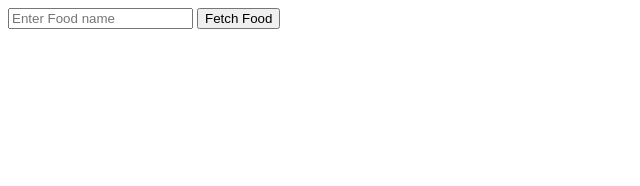
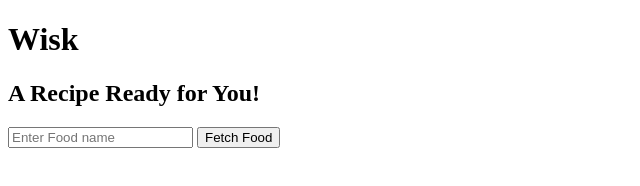
Before and after one commit to DoubleClik/cutiehack2024, a plain HTML site: page index.html in a window 1280 px wide. Shown: the whole page, without its empty margins (0-640 px from the left). Drawn offline with Linux system fonts and the light colour scheme.

Commit message:
Images folder

```diff
--- a/index.html
+++ b/index.html
@@ -3,11 +3,12 @@
 <head>
     <meta charset="UTF-8">
     <meta name="viewport" content="width=device-width, initial-scale=1.0">
-    <title>Document</title>
+    <title>Wisk</title>
     <link rel="stylesheet" href="styles.css">
 </head>
 <body>
-
+    <h1>Wisk</h1>
+    <h2>A Recipe Ready for You!</h2>
     <input type="text" id="foodName" placeholder="Enter Food name">
     <button onclick="fetchImage()">Fetch Food</button><br>
 
```
Also changed, not shown: img/WiskLogo.png (added).
